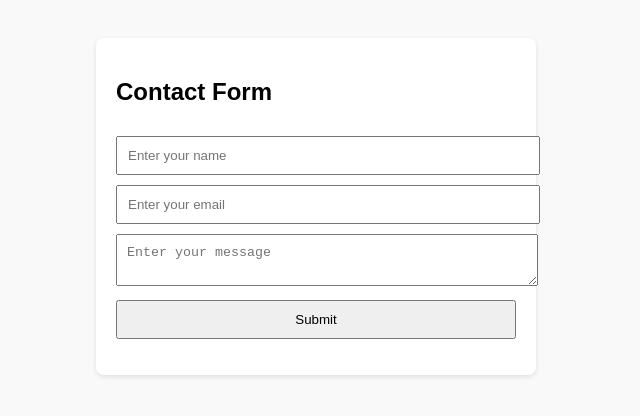
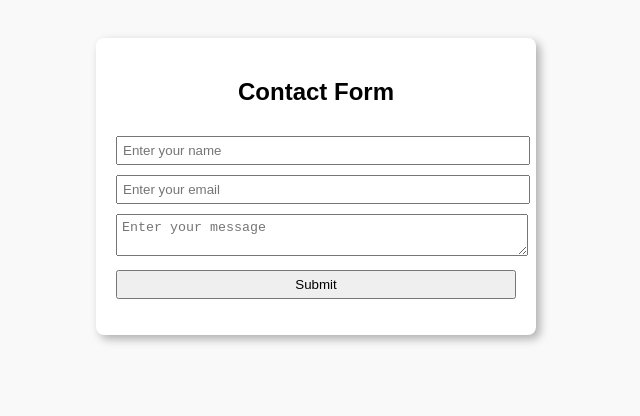
Before and after one commit to Piyushwankhede03/form, a plain HTML site: page index.html in a window 1280 px wide. Shown: the whole page, without its empty margins (324-964 px from the left). Drawn offline with Linux system fonts and the light colour scheme.

Commit message:
change padding and button bg

```diff
--- a/style.css
+++ b/style.css
@@ -2,6 +2,10 @@ body {
   font-family: Arial, sans-serif;
   padding: 30px;
   background-color: #f9f9f9;
+}
+
+h2 {
+    text-align: center;
 }
 
 .container {
@@ -10,13 +14,17 @@ body {
   background: white;
   padding: 20px;
   border-radius: 8px;
-  box-shadow: 0 2px 5px rgba(0,0,0,0.1);
+  box-shadow: 4px 4px 10px rgba(0,0,0,0.3);
 }
 
 input, textarea, button {
   width: 100%;
-  padding: 10px;
+  padding: 5px;
   margin-top: 10px;
+}
+
+button:hover {
+    background-color: rgb(85, 85, 243);
 }
 
 .error {
```
